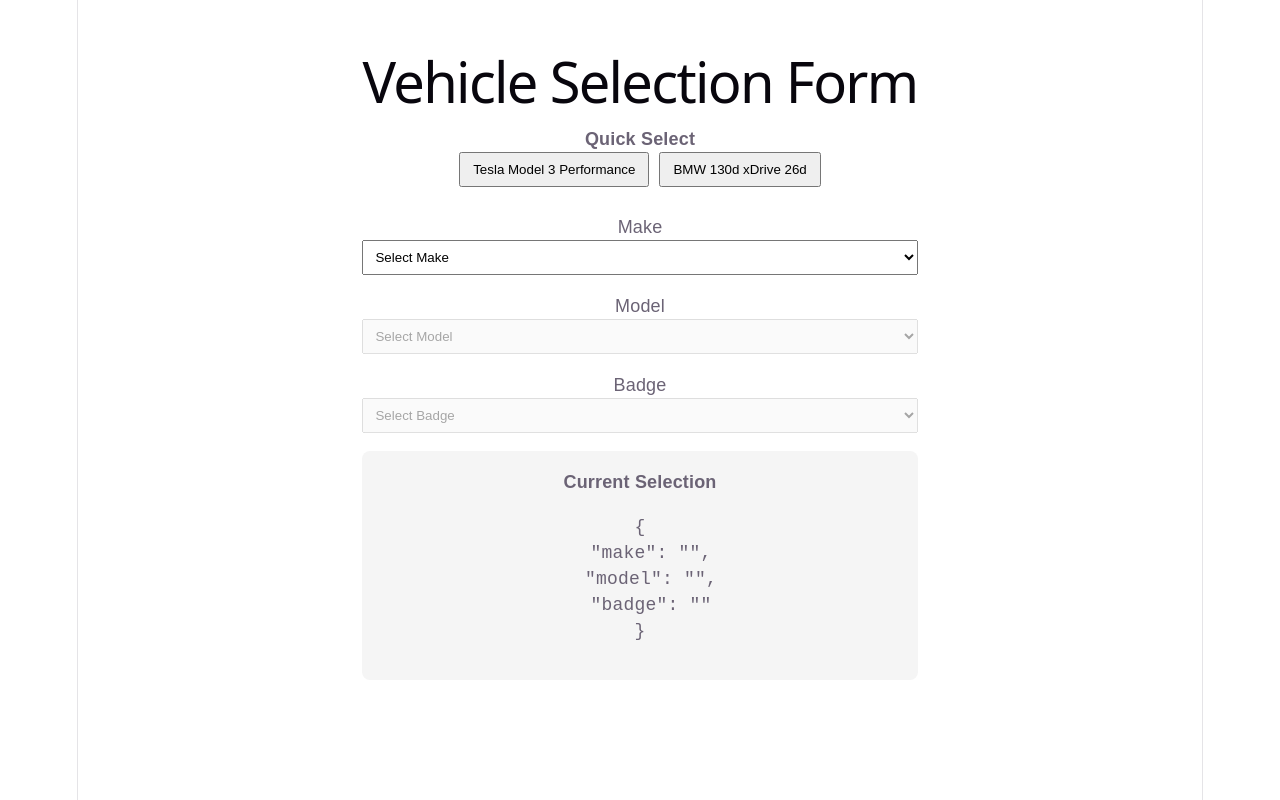
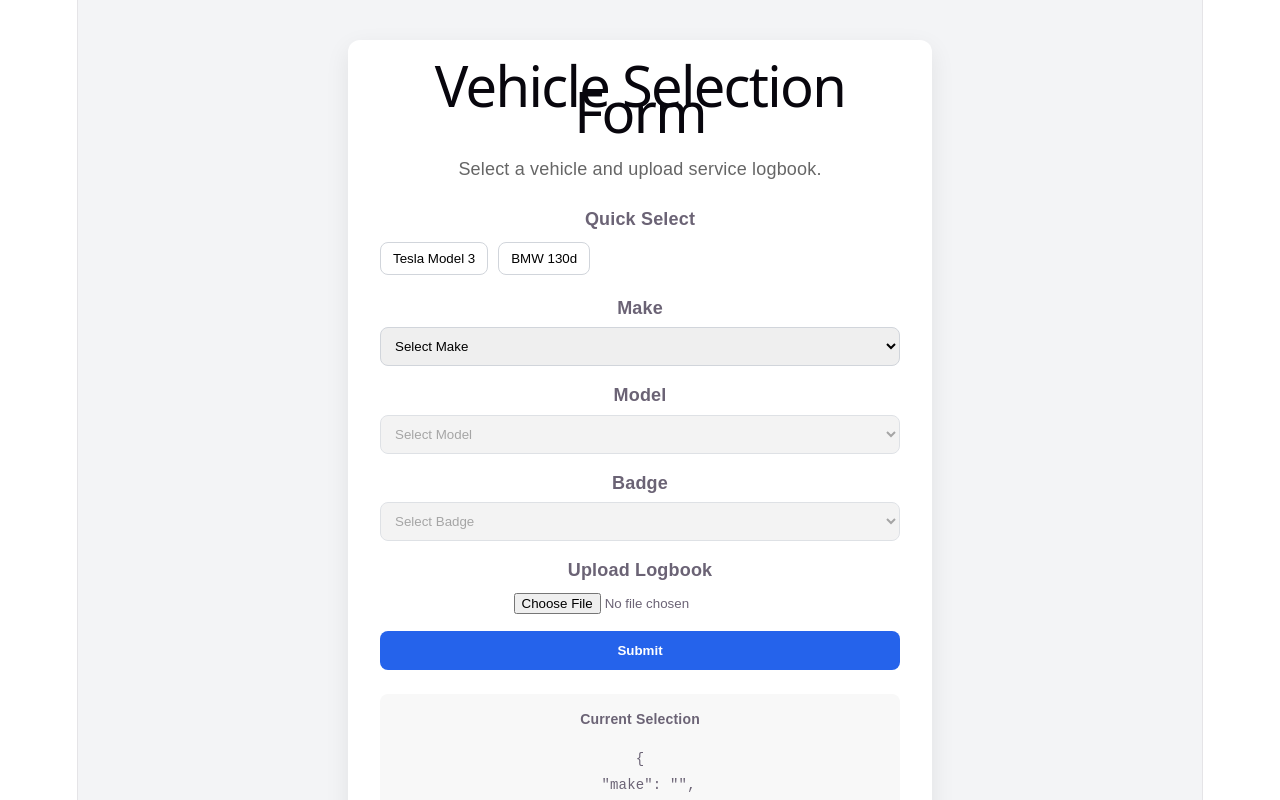
Before and after one commit to amrit-sbagga/vehicle-selection-form, a React (Vite) app in the folder client/: page / in a window 1280 px wide. Shown: the top 800 px of the page. Built offline with nearby package versions, Linux system fonts and the light colour scheme.

Commit message:
Add polished vehicle form UI and logbook file upload

```diff
--- a/client/src/App.tsx
+++ b/client/src/App.tsx
@@ -5,6 +5,7 @@
   const [make, setMake] = useState("");
   const [model, setModel] = useState("");
   const [badge, setBadge] = useState("");
+  const [file, setFile] = useState<File | null>(null);
 
   const makes = Object.keys(VEHICLES);
 
@@ -42,99 +43,190 @@
     setBadge(selectedBadge);
   };
 
+  const handleSubmit = (e: React.FormEvent) => {
+    e.preventDefault();
+
+    alert("Frontend submit ready. API integration in next phase.");
+  };
+
   return (
     <div
       style={{
-        padding: "2rem",
-        fontFamily: "Arial",
-        maxWidth: "600px",
-        margin: "0 auto"
+        minHeight: "100vh",
+        background: "#f3f4f6",
+        padding: "40px 16px",
+        fontFamily: "Arial"
       }}
     >
-      <h1>Vehicle Selection Form</h1>
+      <div
+        style={{
+          maxWidth: "520px",
+          margin: "0 auto",
+          background: "#ffffff",
+          padding: "32px",
+          borderRadius: "12px",
+          boxShadow: "0 8px 24px rgba(0,0,0,0.08)"
+        }}
+      >
+        <h1 style={{ marginTop: 0 }}>Vehicle Selection Form</h1>
 
-      <div style={{ marginBottom: "1.5rem" }}>
-        <p><strong>Quick Select</strong></p>
+        <p style={{ color: "#666", marginBottom: "24px" }}>
+          Select a vehicle and upload service logbook.
+        </p>
 
+        <div style={{ marginBottom: "20px" }}>
+          <strong>Quick Select</strong>
+
+          <div style={{ marginTop: "10px", display: "flex", gap: "10px", flexWrap: "wrap" }}>
             <button
+              type="button"
               onClick={() => applyPreset("Tesla", "Model 3", "Performance")}
-          style={{ marginRight: "10px", padding: "8px 12px" }}
+              style={secondaryButton}
             >
-          Tesla Model 3 Performance
+              Tesla Model 3
             </button>
 
             <button
+              type="button"
               onClick={() => applyPreset("BMW", "130d", "xDrive 26d")}
-          style={{ padding: "8px 12px" }}
+              style={secondaryButton}
             >
-          BMW 130d xDrive 26d
+              BMW 130d
             </button>
           </div>
+        </div>
 
-      <div style={{ marginBottom: "1rem" }}>
-        <label>Make</label>
+        <form onSubmit={handleSubmit}>
+          <FormField label="Make">
             <select
               value={make}
               onChange={(e) => handleMakeChange(e.target.value)}
-          style={{ display: "block", width: "100%", padding: "8px" }}
+              style={inputStyle}
             >
               <option value="">Select Make</option>
               {makes.map((item) => (
-            <option key={item} value={item}>
-              {item}
-            </option>
+                <option key={item}>{item}</option>
               ))}
             </select>
-      </div>
+          </FormField>
 
-      <div style={{ marginBottom: "1rem" }}>
-        <label>Model</label>
+          <FormField label="Model">
             <select
               value={model}
               disabled={!make}
               onChange={(e) => handleModelChange(e.target.value)}
-          style={{ display: "block", width: "100%", padding: "8px" }}
+              style={inputStyle}
             >
               <option value="">Select Model</option>
               {models.map((item) => (
-            <option key={item} value={item}>
-              {item}
-            </option>
+                <option key={item}>{item}</option>
               ))}
             </select>
-      </div>
+          </FormField>
 
-      <div style={{ marginBottom: "1rem" }}>
-        <label>Badge</label>
+          <FormField label="Badge">
             <select
               value={badge}
               disabled={!model}
               onChange={(e) => setBadge(e.target.value)}
-          style={{ display: "block", width: "100%", padding: "8px" }}
+              style={inputStyle}
             >
               <option value="">Select Badge</option>
               {badges.map((item) => (
-            <option key={item} value={item}>
-              {item}
-            </option>
+                <option key={item}>{item}</option>
               ))}
             </select>
-      </div>
+          </FormField>
+
+          <FormField label="Upload Logbook">
+            <input
+              type="file"
+              accept=".txt"
+              onChange={(e) =>
+                setFile(e.target.files ? e.target.files[0] : null)
+              }
+            />
+          </FormField>
+
+          <button type="submit" style={primaryButton}>
+            Submit
+          </button>
+        </form>
 
         <div
           style={{
-          background: "#f5f5f5",
-          padding: "1rem",
+            marginTop: "24px",
+            background: "#f8f8f8",
+            padding: "12px",
             borderRadius: "8px",
-          marginTop: "1rem"
+            fontSize: "14px"
           }}
         >
           <strong>Current Selection</strong>
-
-        <pre>{JSON.stringify({ make, model, badge }, null, 2)}</pre>
+          <pre style={{ marginBottom: 0 }}>
+            {JSON.stringify(
+              {
+                make,
+                model,
+                badge,
+                fileName: file?.name || ""
+              },
+              null,
+              2
+            )}
+          </pre>
+        </div>
       </div>
     </div>
   );
 }
 
+type FormFieldProps = {
+  label: string;
+  children: React.ReactNode;
+};
+
+function FormField({ label, children }: FormFieldProps) {
+  return (
+    <div style={{ marginBottom: "16px" }}>
+      <label
+        style={{
+          display: "block",
+          marginBottom: "6px",
+          fontWeight: 600
+        }}
+      >
+        {label}
+      </label>
+      {children}
+    </div>
+  );
+}
+
+const inputStyle = {
+  width: "100%",
+  padding: "10px",
+  borderRadius: "8px",
+  border: "1px solid #d1d5db"
+};
+
+const primaryButton = {
+  width: "100%",
+  background: "#2563eb",
+  color: "#fff",
+  border: "none",
+  padding: "12px",
+  borderRadius: "8px",
+  cursor: "pointer",
+  fontWeight: 600
+};
+
+const secondaryButton = {
+  border: "1px solid #d1d5db",
+  background: "#fff",
+  padding: "8px 12px",
+  borderRadius: "8px",
+  cursor: "pointer"
+};
+
 export default App;
```
Lines whose indentation alone changed are shown as unchanged.
